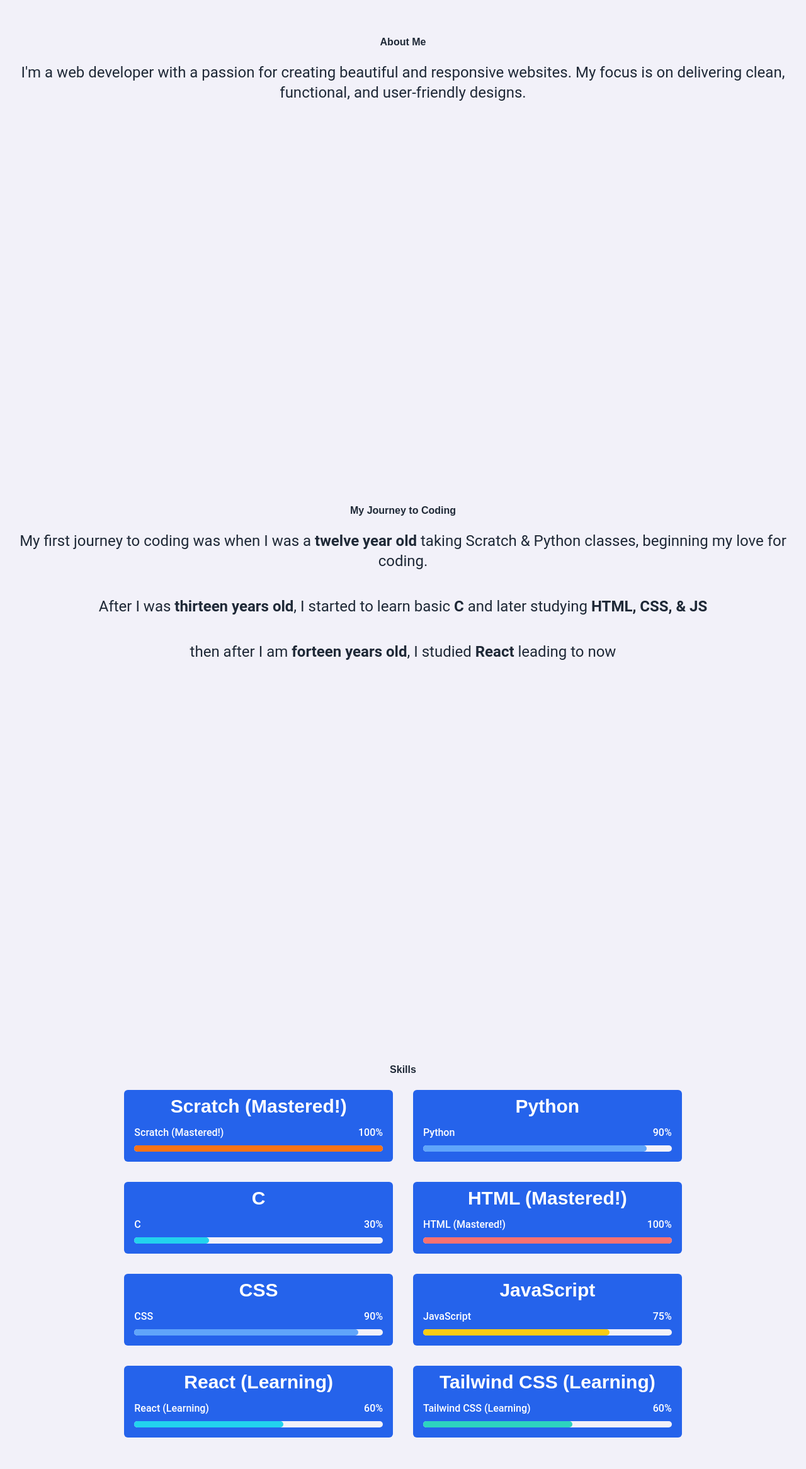
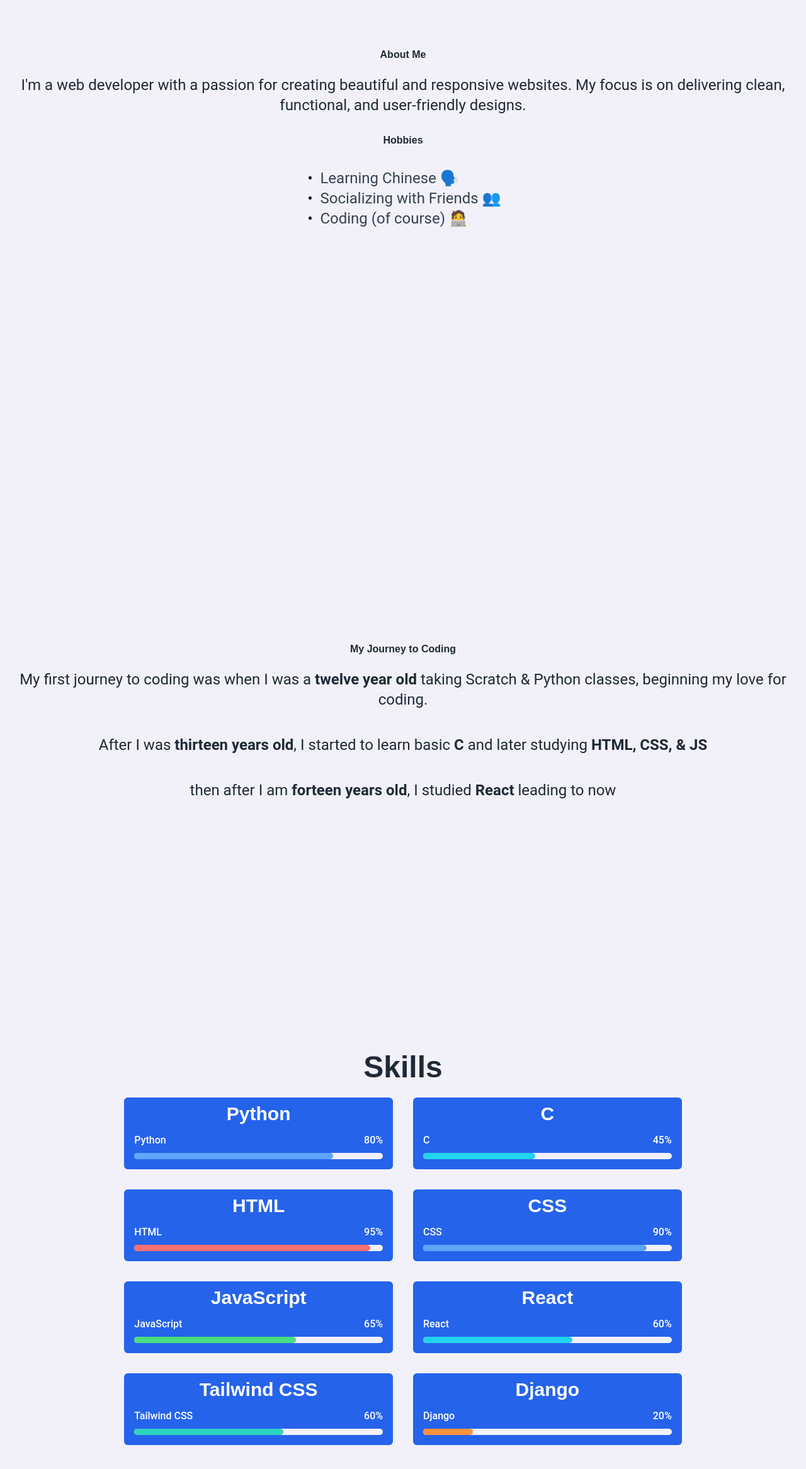
Before and after one commit to virakbothportfolio/virakbothportfolio.github.io, a React (Vite) app in the folder my-app/: page / in a window 1280 px wide. Shown: the part 1095-3428 px from the top of the page at 63% size. Built offline with nearby package versions, Linux system fonts and the light colour scheme.

Commit message:
Added Django and Hobbies

```diff
--- a/my-app/src/components/About.jsx
+++ b/my-app/src/components/About.jsx
@@ -4,11 +4,30 @@ const About = () => {
   return (
     <section className="py-80">
       <div className="container mx-auto">
-        <h2 className="font-bold mb-6">About Me</h2>
-        <p>
-          I'm a web developer with a passion for creating beautiful and responsive websites.
-          My focus is on delivering clean, functional, and user-friendly designs.
-        </p>
+        <div className="my-5">
+          <h2 className="font-bold mb-6">About Me</h2>
+          <p>
+            I'm a web developer with a passion for creating beautiful and responsive websites.
+            My focus is on delivering clean, functional, and user-friendly designs.
+          </p>
+        </div>
+        <div className="my-5">
+          <h3 className="font-bold mb-6">Hobbies</h3>
+          <ul className="text-lg list-disc list-inside leading-relaxed text-gray-700 inline-block ">
+            <li className="flex items-start gap-2">
+              <span className="flex-shrink-0 w-4 h-4 text-black">•</span>
+              <span>Learning Chinese 🗣️</span>
+            </li>
+            <li className="flex items-start gap-2">
+              <span className="flex-shrink-0 w-4 h-4 text-black">•</span>
+              <span>Socializing with Friends 👥</span>
+            </li>
+            <li className="flex items-start gap-2">
+              <span className="flex-shrink-0 w-4 h-4 text-black">•</span>
+              <span>Coding (of course) 🧑‍💻</span>
+            </li>
+          </ul>
+        </div>
       </div>
     </section>
   );
--- a/my-app/src/components/Skills.jsx
+++ b/my-app/src/components/Skills.jsx
@@ -2,50 +2,48 @@ import React from 'react';
 
 const Skills = () => {
   const skills = [
-    { name: 'Scratch (Mastered!)', level: 100 },
-    { name: 'Python', level: 90 },
-    { name: 'C', level: 30 },
-    { name: 'HTML (Mastered!)', level: 100 },
+    { name: 'Python', level: 80 },
+    { name: 'C', level: 45 },
+    { name: 'HTML', level: 95 },
     { name: 'CSS', level: 90 },
-    { name: 'JavaScript', level: 75 },
-    { name: 'React (Learning)', level: 60 },
-    { name: 'Tailwind CSS (Learning)', level: 60 },
+    { name: 'JavaScript', level: 65 },
+    { name: 'React', level: 60 },
+    { name: 'Tailwind CSS', level: 60 },
+    { name: 'Django', level: 20 },
   ];
 
   // Function to get color based on skill name
   const getColor = (skillName) => {
     switch (skillName.toLowerCase()) {
-      case 'scratch (mastered!)':
-        return 'bg-orange-500';
-      case 'html (mastered!)':
+      case 'html':
         return 'bg-red-400';
       case 'python':
         return 'bg-blue-400';
       case 'javascript':
-        return 'bg-yellow-400';
+        return 'bg-green-400';
       case 'c':
         return 'bg-cyan-400';
       case 'css':
         return 'bg-blue-400';
-      case 'react (learning)':
+      case 'react':
         return 'bg-cyan-400';
-      case 'tailwind css (learning)':
+      case 'tailwind css':
         return 'bg-teal-400';
-      default:
-        return 'bg-gray-400';
+      case 'django':
+        return 'bg-orange-400';
     }
   };
 
   return (
-    <section className="py-80">
+    <section id="skills" className="py-20">
       <div className="container mx-auto">
-        <h2 className="font-bold mb-6">Skills</h2>
+        <h2 className="text-5xl text-center font-bold mb-6">Skills</h2>
         <div className="flex justify-center">
           <ul className="flex flex-wrap justify-center gap-8">
             {skills.map((skill, index) => (
               <li
                 key={index}
-                className="w-full sm:w-1/2 lg:w-1/3 px-4 py-2 bg-blue-600 text-white rounded-md hover:shadow-xl hover:p-10 duration-500"
+                className="w-full sm:w-1/2 lg:w-1/3 px-4 py-2 bg-blue-600 text-white rounded-md text-center hover:shadow-xl hover:p-5 duration-500"
               >
                 <h3 className="font-semibold text-3xl mb-2">{skill.name}</h3>
                 <div className="relative pt-1">
--- a/my-app/src/styles/tailwind.css
+++ b/my-app/src/styles/tailwind.css
@@ -3,6 +3,10 @@
 @tailwind utilities;
 
 @layer base {
+  .emoji {
+    font-family: 'Apple Color Emoji', 'Segoe UI Emoji', 'Noto Color Emoji', sans-serif;
+  }
+
   body {
     @apply text-center;
   }
@@ -22,7 +26,7 @@
   }
 
   h3 {
-    @apply text-3xl;
+    @apply text-4xl;
   }
 
   a {
```
